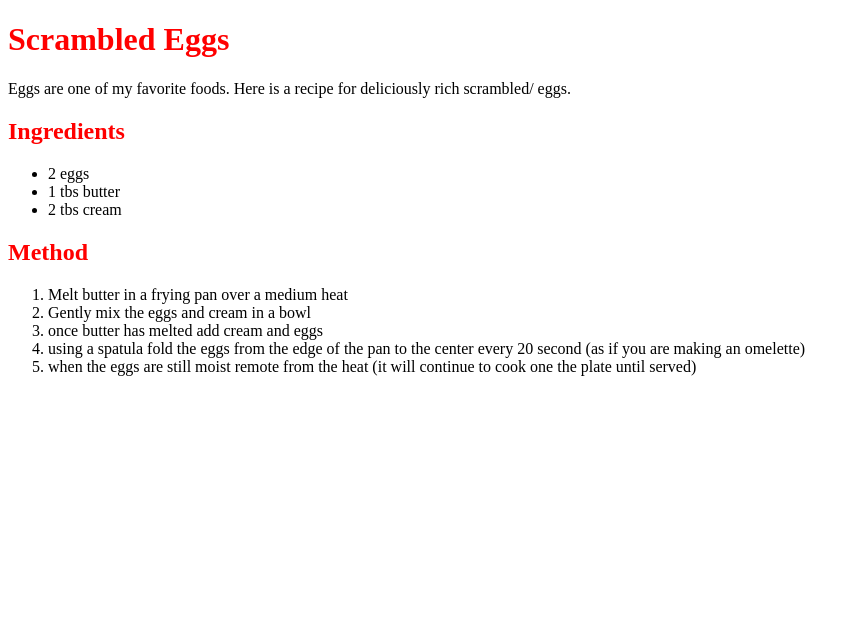
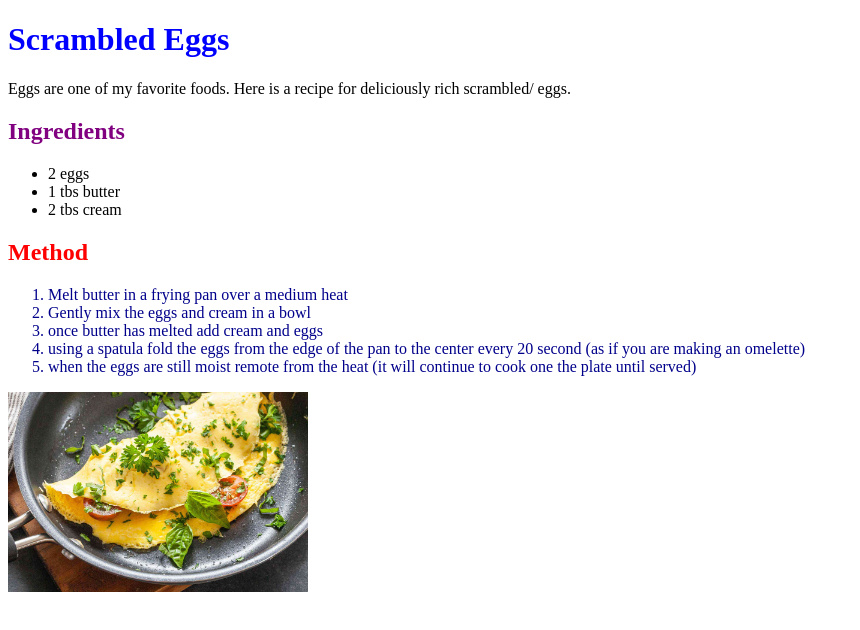
Before and after one commit to EnAnsari/simple-HTML-and-CSS, a plain HTML site: page sample_03/index.html in a window 1280 px wide. Shown: the whole page, without its empty margins (0-860 px from the left). Drawn offline with Linux system fonts and the light colour scheme.

Commit message:
add a picture by img tag

```diff
--- a/sample_03/index.html
+++ b/sample_03/index.html
@@ -8,19 +8,19 @@
     <link rel="stylesheet" href="style.css" />
   </head>
   <body>
-    <h1>Scrambled Eggs</h1>
+    <h1 class="test">Scrambled Eggs</h1>
     <p>
       Eggs are one of my favorite foods. Here is a recipe for deliciously rich
       scrambled/ eggs.
     </p>
-    <h2>Ingredients</h2>
+    <h2 id="test">Ingredients</h2>
     <ul>
       <li>2 eggs</li>
       <li>1 tbs butter</li>
       <li>2 tbs cream</li>
     </ul>
     <h2>Method</h2>
-    <ol>
+    <ol class="method">
       <li>Melt butter in a frying pan over a medium heat</li>
       <li>Gently mix the eggs and cream in a bowl</li>
       <li>once butter has melted add cream and eggs</li>
@@ -33,5 +33,6 @@
         cook one the plate until served)
       </li>
     </ol>
+    <img src="omelette.jpg" alt="omelette" width="300px" />
   </body>
 </html>
--- a/sample_03/style.css
+++ b/sample_03/style.css
@@ -2,3 +2,15 @@ h1,
 h2 {
   color: red;
 }
+
+h1.test {
+  color: blue;
+}
+
+h2#test {
+    color: purple;
+}
+
+.method{
+    color: darkblue;
+}
```
Also changed, not shown: sample_03/omelette.jpg (added).
